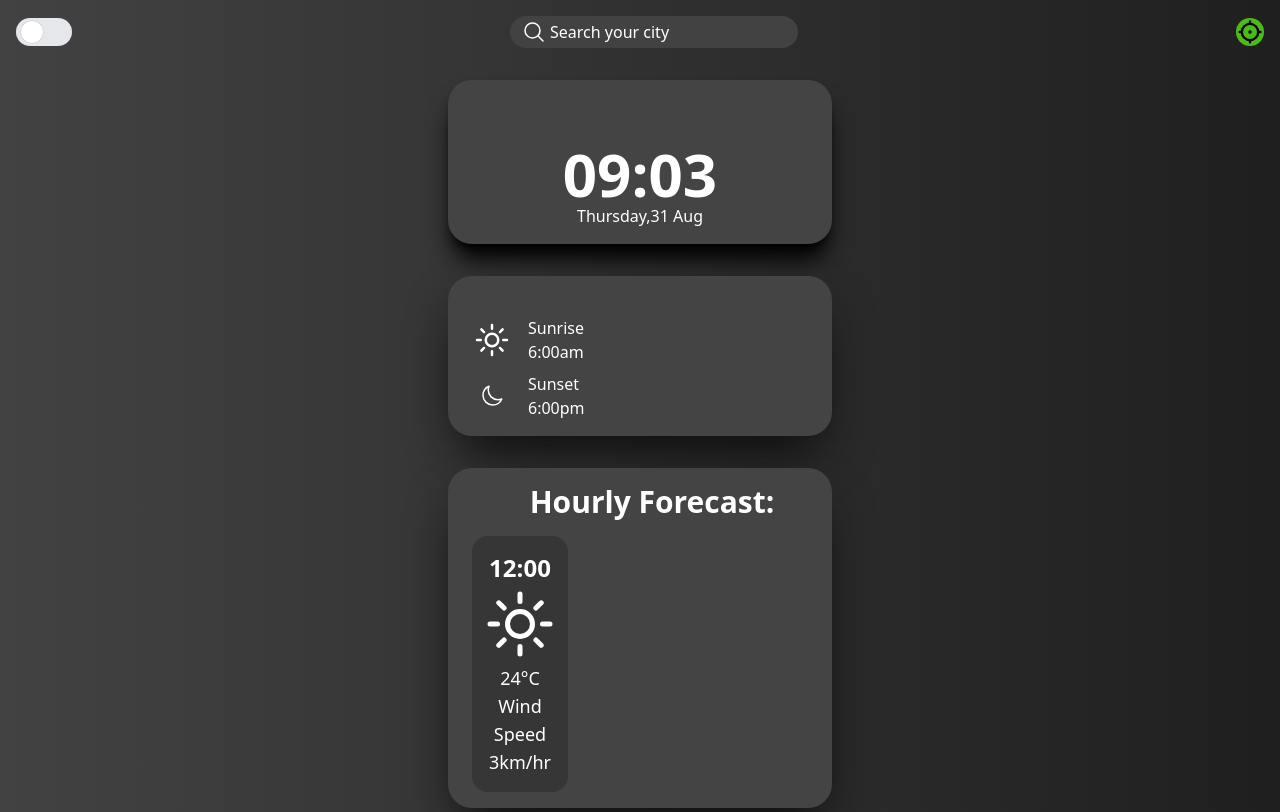
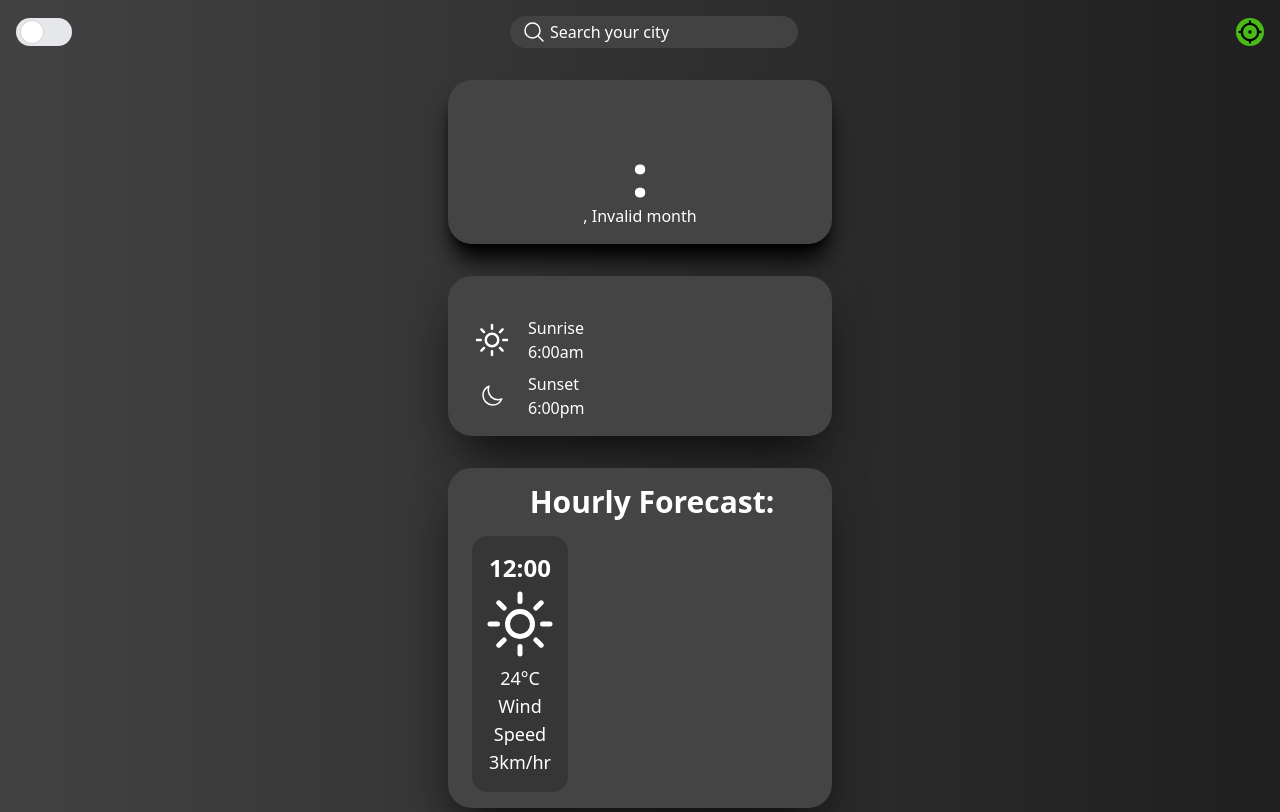
Before and after one commit to SuryatejPonnapalli/WeatherWebsite, a React (Vite) app: page / in a window 1280 px wide. Built offline with nearby package versions, Linux system fonts and the light colour scheme; no server answers.

Commit message:
Date and time fixed, next working on current location button.

```diff
--- a/src/Components/App.jsx
+++ b/src/Components/App.jsx
@@ -9,6 +9,10 @@ function App() {
     const [ipAddress,setIpAddress] = useState(null);
     const [getCurrentLocation, setGetCurrentLocation] = useState(false);
     const [dailyData, setDailyData] = useState(null)
+    const [lat, setLat] = useState(null)
+    const [lon, setLon] = useState(null)
+    const [localTime, setLocalTime] = useState(new Date())
+    const date = new Date();
 
   const [isDarkMode,useIsDarkMode] = useState(true)
   const darkMode = () =>{
@@ -31,8 +35,20 @@ function App() {
     fetchInitialData();
   },[click])
 
+  // useEffect(() => {
+  //   fetchDailyData();
+  // },[click])
+
+  // useEffect(() =>{
+  //   fetchIpAddress();
+  // },[getCurrentLocation])
+
+  useEffect(() =>{
+    currentLocation();
+  },[getCurrentLocation])
+
   useEffect(() => {
-    fetchDailyData();
+    currentLocation();
   },[click])
 
   const fetchInitialData = async() => {
@@ -40,66 +56,54 @@ function App() {
       const response1 = await fetch(`https://api.openweathermap.org/data/2.5/weather?q=${search}&appid=ec3042a3092a57e5850206a04c93630e&units=metric`);
       const data1 = await response1.json();
       setData(data1)
-      setUnixDate(data1.dt)
-      setOffset(data1.timezone)
+      setLat(data1.coord.lat)
+      setLon(data1.coord.lon)
     }catch(error){
       console.log("Failed to fetch address:"+error)
     }
   }
 
-  const fetchDailyData = async() => {
-    try{
-      const response1 = await fetch(`https://api.openweathermap.org/data/2.5/forecast?q=${search}&appid=ec3042a3092a57e5850206a04c93630e&units=metric`);
-      const data1 = await response1.json();
-      setDailyData(data1);
-    }catch(error){
-      console.log("Failed to fetch address:"+error)
+  // const fetchDailyData = async() => {
+  //   try{
+  //     const response1 = await fetch(`https://api.openweathermap.org/data/2.5/forecast?q=${search}&appid=ec3042a3092a57e5850206a04c93630e&units=metric`);
+  //     const data1 = await response1.json();
+  //     setDailyData(data1);
+  //   }catch(error){
+  //     console.log("Failed to fetch address:"+error)
+  //   }
+  // }
+
+  // const fetchIpAddress = async() => {
+  //   try{
+  //     const response = await fetch('https://api.ipify.org');
+  //     const data = await response.text();
+  //     setIpAddress(data);
+  //   }catch(error){
+  //     console.log("Error detected",error);
+  //   }
+  //  }
+
+   const currentLocation = async(data) => {
+    if(data !== null){
+        try {
+            const response = await fetch(`https://api.opencagedata.com/geocode/v1/json?key=6b7cec98711849d2866a0c6a1f12d433&q=${lat},${lon}&pretty=1`);
+            const data1 = await response.json();
+            const timezone = data1.results[0].annotations.timezone.name
+            setLocalTime(date.toLocaleString("en-US", {
+              timeZone: timezone
+          }));
+        } catch (error) {
+            console.error("Error:", error);
+        }
+
     }
-  }
-
-  useEffect(() =>{
-    fetchIpAddress();
-  },[getCurrentLocation])
-
-  const fetchIpAddress = async() => {
-    try{
-      const response = await fetch('https://api.ipify.org');
-      const data = await response.text();
-      setIpAddress(data);
-    }catch(error){
-      console.log("Error detected",error);
-    }
-   }
-
-//    const getTime = async (data) => {
-//     if (data !== null) {
-//         try {
-//             const response = await fetch(`https://api.geoapify.com/v1/geocode/reverse?lat=${data.coord.lat}&lon=${data.coord.lon}&format=json&apiKey=3d277e9fca534ada94f6f529b3b10205`);
-//             const data1 = await response.json();
-//             setTimeZone(data1.timeZone.name);
-
-//         } catch (error) {
-//             console.log(error);
-//         }
-//     }
-// };
-
-
-   //   const cityName = async() => {
-//     try{
-//       const response = await fetch(`https://ip.city/api.php?ip=${ipAddress}&key=d369ea74d69dbfa506c11a0f91b67164`);
-//       const data = await response.json();
-//       setSearch(data.city);
-//     }catch(error){
-//       console.log("Error detected",error);
-//     }
-//  }
+};
 
 
   return (
    <div className={`pb-1 ${isDarkMode?"bg-gradient-to-r from-[#424242] to-[#1f1f1f]":"bg-gradient-to-r from-white to-[#424242]"}`}>
       <Navbar darkMode = {darkMode} isDarkMode={isDarkMode} search={Search} handleClickEvent={handleClickEvent} handleClickEvent2={handleClickEvent2} />
-      <Home isDarkMode={isDarkMode} search={search} data={data} dailyData={dailyData}/>
+      <Home isDarkMode={isDarkMode} search={search} data={data} dailyData={dailyData} localTime={localTime}/>
    </div>
   )
 }
--- a/src/Components/DateDiv.jsx
+++ b/src/Components/DateDiv.jsx
@@ -1,22 +1,88 @@
-const Date = ({isDarkMode,data}) => {
+import { useState } from "react";
+
+const DateDiv = ({isDarkMode,data,localTime}) => {
     let name = null;
+    let hours = '';
+    let minutes = '';
+    let num = 0;
+    let month ='';
+    let day='';
+    let dayName = '';
     if(data !== null){
         name = data.name
+
     }
+    if(typeof localTime === 'string'){
+    const timeComponents = localTime.split(", ")[1].split(":");
+    hours = timeComponents[0];
+    minutes = timeComponents[1];
+    const timeComponents1 = localTime.split(", ")[0].split("/");
+    num = parseInt(timeComponents1[0]);
+    day = timeComponents1[1];
+    const days = parseInt(timeComponents1[1]);
+    const months = parseInt(timeComponents1[0]);
+    const years = parseInt(timeComponents1[2]);
+    const date = new Date(days, months, years); // Note: Month in JavaScript's Date object is zero-based, so we subtract 1 from the provided month
+    const dayIndex = date.getDay();
+    const daysOfWeek = ['Sunday', 'Monday', 'Tuesday', 'Wednesday', 'Thursday', 'Friday', 'Saturday'];
+    dayName = daysOfWeek[dayIndex+1];
+    }
+
+    switch(num)
+      {
+        case 1:
+          month="Jan";
+          break;
+        case 2:
+          month="Feb";
+          break;
+        case 3:
+          month="Mar";
+          break;
+        case 4:
+          month="Apr";
+          break;
+        case 5:
+          month="May";
+          break;
+        case 5+1:
+          month="Jun";
+          break;
+        case 6+1:
+          month="Jul";
+          break;
+        case 7+1:
+          month="Aug";
+          break;
+        case 8+1:
+          month="Sept";
+          break;
+        case 9+1:
+          month="Oct";
+          break;
+        case 10+1:
+          month="Nov";
+          break;
+        case 11+1:
+          month="Dec";
+          break;
+        default:
+          month="Invalid month";
+      }
     return (
         <section className={`flex flex-col items-center justify-center shadow-xl shadow-black  pt-4 w-96 rounded-3xl mt-8 pb-4 ${isDarkMode?"text-white bg-[#444444]":"text-black bg-[#D9D9D9]"}`}>
             <header className="font-bold text-3xl">
                {name}
             </header>
             <h1 className="font-bold text-6xl pt-12">
-                09:03
+             {hours}:{minutes}
             </h1>
             <p>
-                Thursday,31 Aug
+                {dayName}, {day} {month}
             </p>
         </section>
 
      );
 }
 
-export default Date;
+export default DateDiv;
--- a/src/Components/Home.jsx
+++ b/src/Components/Home.jsx
@@ -3,12 +3,12 @@ import FiveDay from "./FiveDay";
 import HourlyWeather from "./HourlyWeather";
 import Weather from "./Weather";
 
-const Home = ({isDarkMode,search,data}) => {
+const Home = ({isDarkMode,search,data,localTime}) => {
 
 
     return (
         <div className="flex flex-col items-center justify-center">
-           <DateDiv isDarkMode={isDarkMode} search={search} data={data} />
+           <DateDiv isDarkMode={isDarkMode} search={search} data={data} localTime={localTime}/>
            <Weather isDarkMode={isDarkMode} data={data} />
            <FiveDay isDarkMode={isDarkMode} data={data} />
            <HourlyWeather isDarkMode={isDarkMode} data={data} />
```
